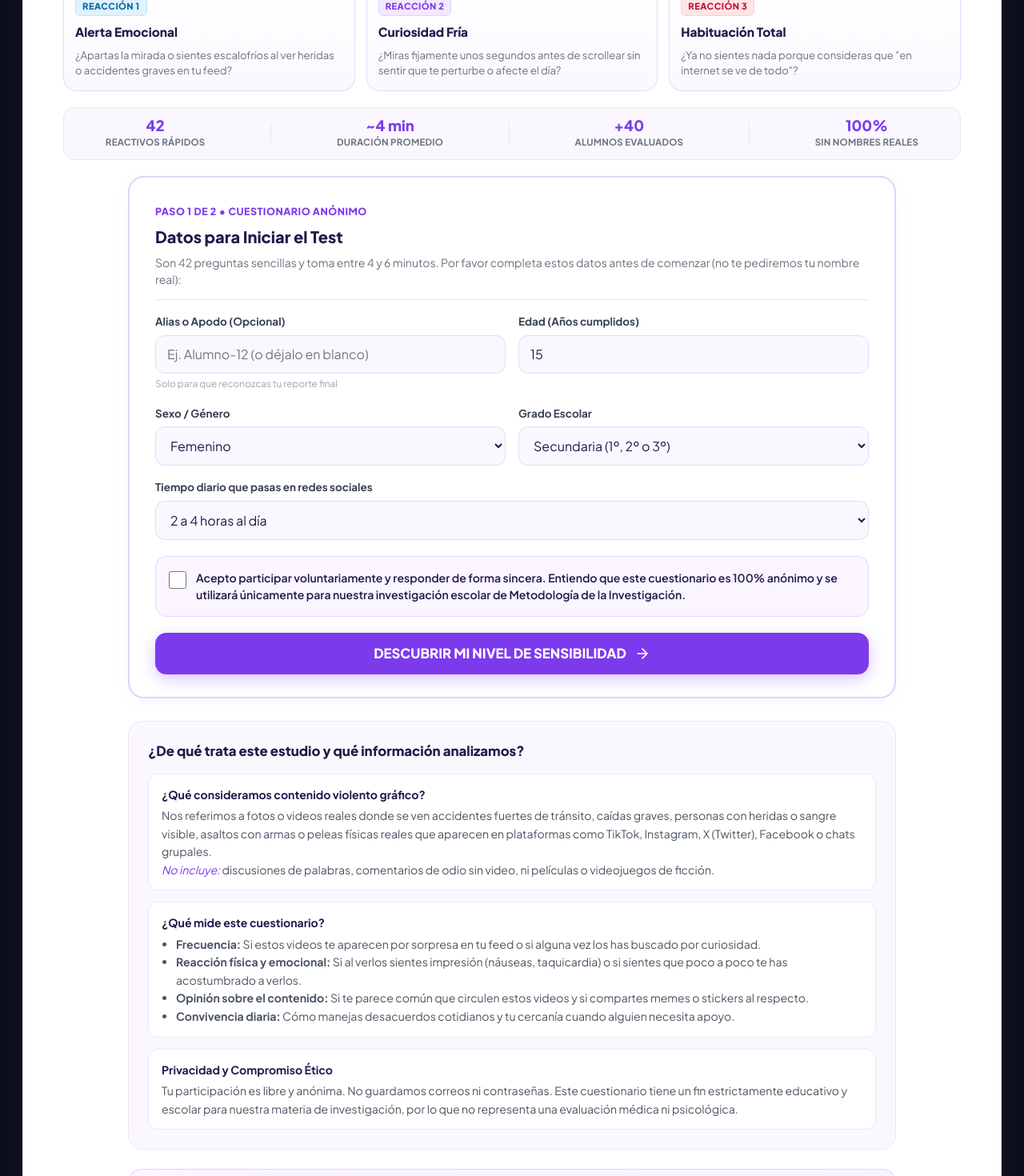
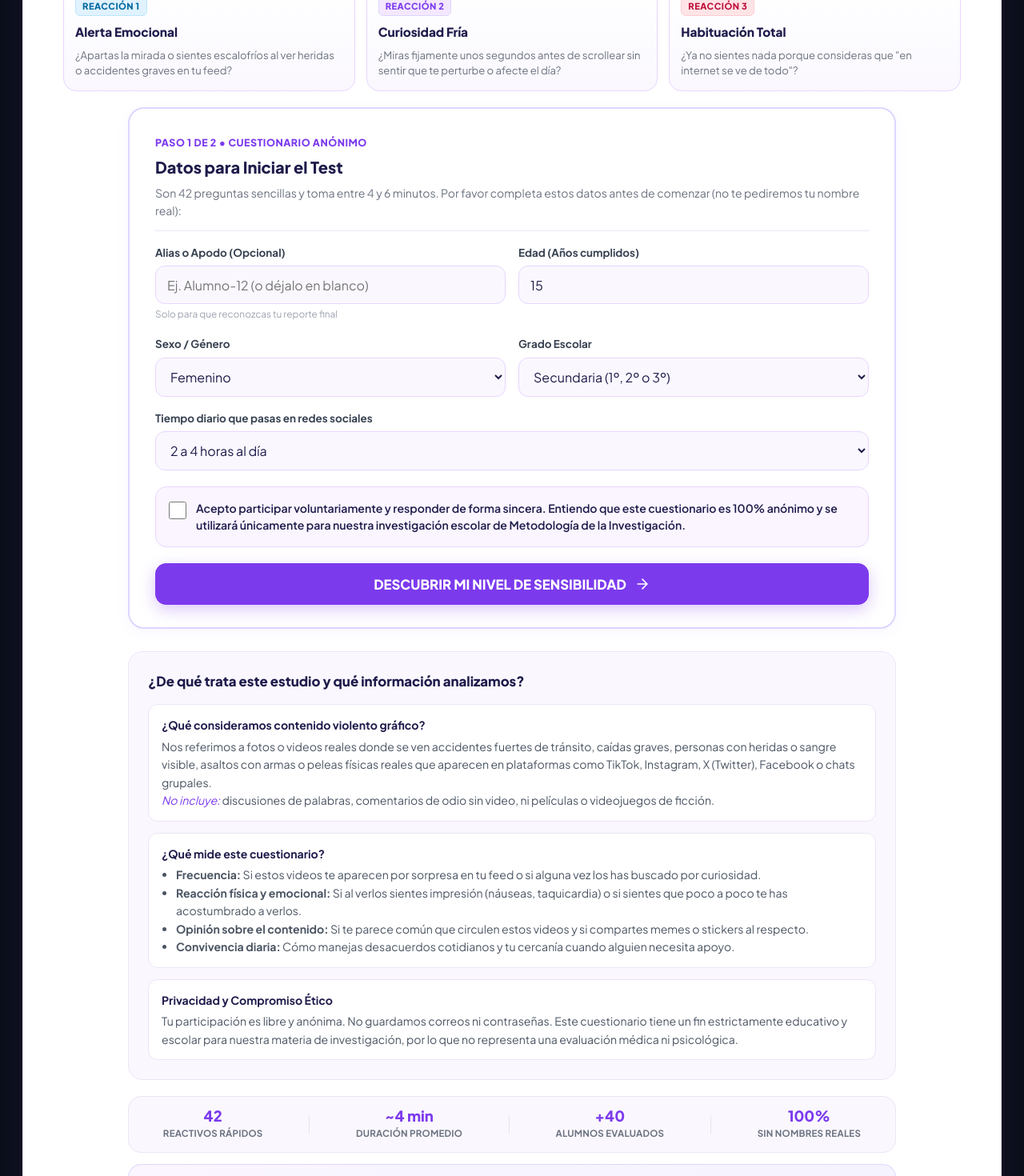
Before and after one commit to Maurisi0m/test-desensibilizacion-violencia-grafica, a React (Vite) app in the folder reconecta-web/: page / in a window 1280 px wide. Shown: the part 580-2050 px from the top of the page at 80% size. Built offline with nearby package versions, Linux system fonts and the light colour scheme.

Commit message:
feat(ui): mover barra de metricas y social proof al fondo junto a ficha institucional

```diff
--- a/reconecta-web/src/pages/TestPage.jsx
+++ b/reconecta-web/src/pages/TestPage.jsx
@@ -157,29 +157,6 @@ export default function TestPage({ onComplete }) {
               <p className="hook-card-desc">
                 ¿Ya no sientes nada porque consideras que "en internet se ve de todo"?
               </p>
-            </div>
-          </div>
-
-          {/* Social Proof y Estadísticas Rápidas de la Muestra */}
-          <div className="hook-stats-bar">
-            <div className="hook-stat-item">
-              <span className="hook-stat-number">42</span>
-              <span className="hook-stat-label">Reactivos Rápidos</span>
-            </div>
-            <div className="hook-stat-divider"></div>
-            <div className="hook-stat-item">
-              <span className="hook-stat-number">~4 min</span>
-              <span className="hook-stat-label">Duración Promedio</span>
-            </div>
-            <div className="hook-stat-divider"></div>
-            <div className="hook-stat-item">
-              <span className="hook-stat-number">+40</span>
-              <span className="hook-stat-label">Alumnos Evaluados</span>
-            </div>
-            <div className="hook-stat-divider"></div>
-            <div className="hook-stat-item">
-              <span className="hook-stat-number">100%</span>
-              <span className="hook-stat-label">Sin Nombres Reales</span>
             </div>
           </div>
 
@@ -358,6 +335,29 @@ export default function TestPage({ onComplete }) {
                   Tu participación es libre y anónima. No guardamos correos ni contraseñas. Este cuestionario tiene un fin estrictamente educativo y escolar para nuestra materia de investigación, por lo que no representa una evaluación médica ni psicológica.
                 </span>
               </div>
+            </div>
+          </div>
+
+          {/* Social Proof y Estadísticas Rápidas de la Muestra (Al final) */}
+          <div className="hook-stats-bar">
+            <div className="hook-stat-item">
+              <span className="hook-stat-number">42</span>
+              <span className="hook-stat-label">Reactivos Rápidos</span>
+            </div>
+            <div className="hook-stat-divider"></div>
+            <div className="hook-stat-item">
+              <span className="hook-stat-number">~4 min</span>
+              <span className="hook-stat-label">Duración Promedio</span>
+            </div>
+            <div className="hook-stat-divider"></div>
+            <div className="hook-stat-item">
+              <span className="hook-stat-number">+40</span>
+              <span className="hook-stat-label">Alumnos Evaluados</span>
+            </div>
+            <div className="hook-stat-divider"></div>
+            <div className="hook-stat-item">
+              <span className="hook-stat-number">100%</span>
+              <span className="hook-stat-label">Sin Nombres Reales</span>
             </div>
           </div>
 
--- a/reconecta-web/src/styles/main.css
+++ b/reconecta-web/src/styles/main.css
@@ -850,11 +850,12 @@ button, input, select {
   justify-content: space-around;
   background: #FAF8FE;
   border: 1px solid #EDE4F8;
-  border-radius: 14px;
-  padding: 12px 16px;
-  margin-bottom: 20px;
+  border-radius: 16px;
+  padding: 14px 20px;
+  margin: 20px auto 0;
+  max-width: 960px;
   flex-wrap: wrap;
-  gap: 10px;
+  gap: 12px;
 }
 
 .hook-stat-item {
@@ -909,7 +910,7 @@ button, input, select {
   border: 1px solid #DDD6FE;
   border-radius: 16px;
   padding: 16px 20px;
-  margin: 24px auto 0;
+  margin: 14px auto 0;
   max-width: 960px;
   display: flex;
   flex-direction: column;
```
